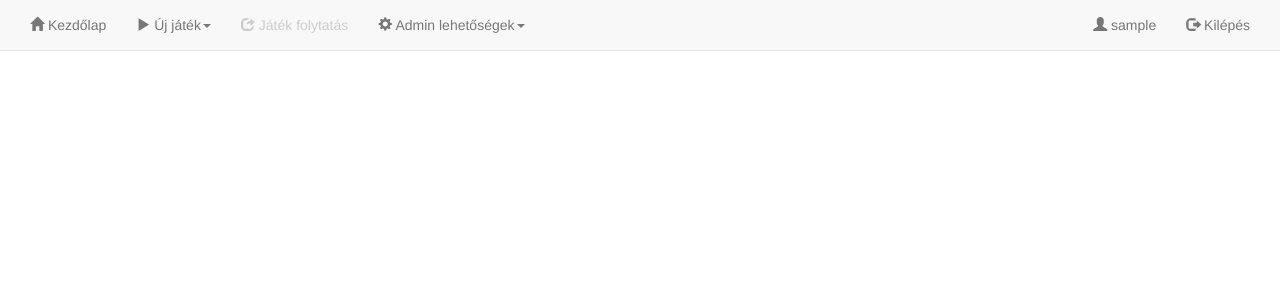
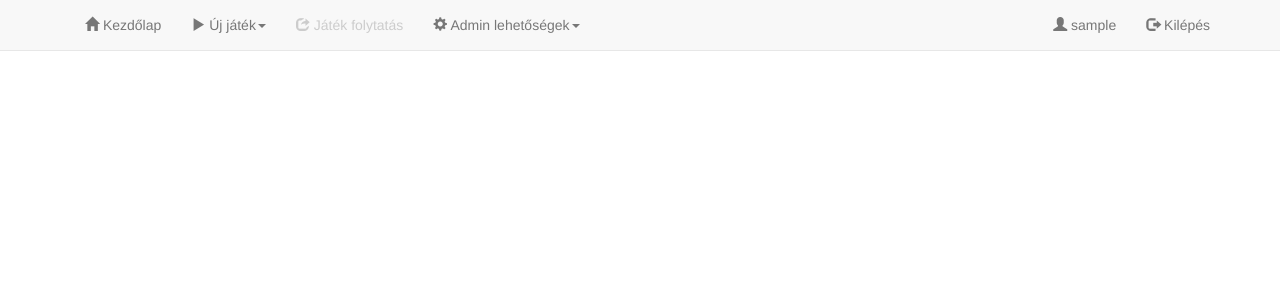
Before and after one commit to kosermedve/kalandonline, a PHP site: page /?nav=1 in a window 1280 px wide. Shown: the top 300 px of the page. Run offline with PHP 8.4, Linux system fonts and the light colour scheme; the visitor is signed in with stand-in values (Sample User, id 1); data that the repository does not hold is empty; some libraries are stand-ins or nearby versions.

Commit message:
Bootstrap nav kahre index

```diff
--- a/navbar.php
+++ b/navbar.php
@@ -1,5 +1,5 @@
 <nav class="navbar navbar-default navbar-fixed-top" id="menu">
-    <div class="container-fluid ">
+    <div class="container">
         <div class="navbar-header">
             <button type="button" class="navbar-toggle" data-toggle="collapse" data-target="#menuNav">
                 <span class="icon-bar"></span>
@@ -42,7 +42,7 @@
                 ?>
 
             </ul>
-            <ul class="nav navbar-nav navbar-right" style="margin-right: 0px">
+            <ul class="nav navbar-nav navbar-right">
                 <?php
                 if(isset($_SESSION['user_name'])){
                     echo '
```
